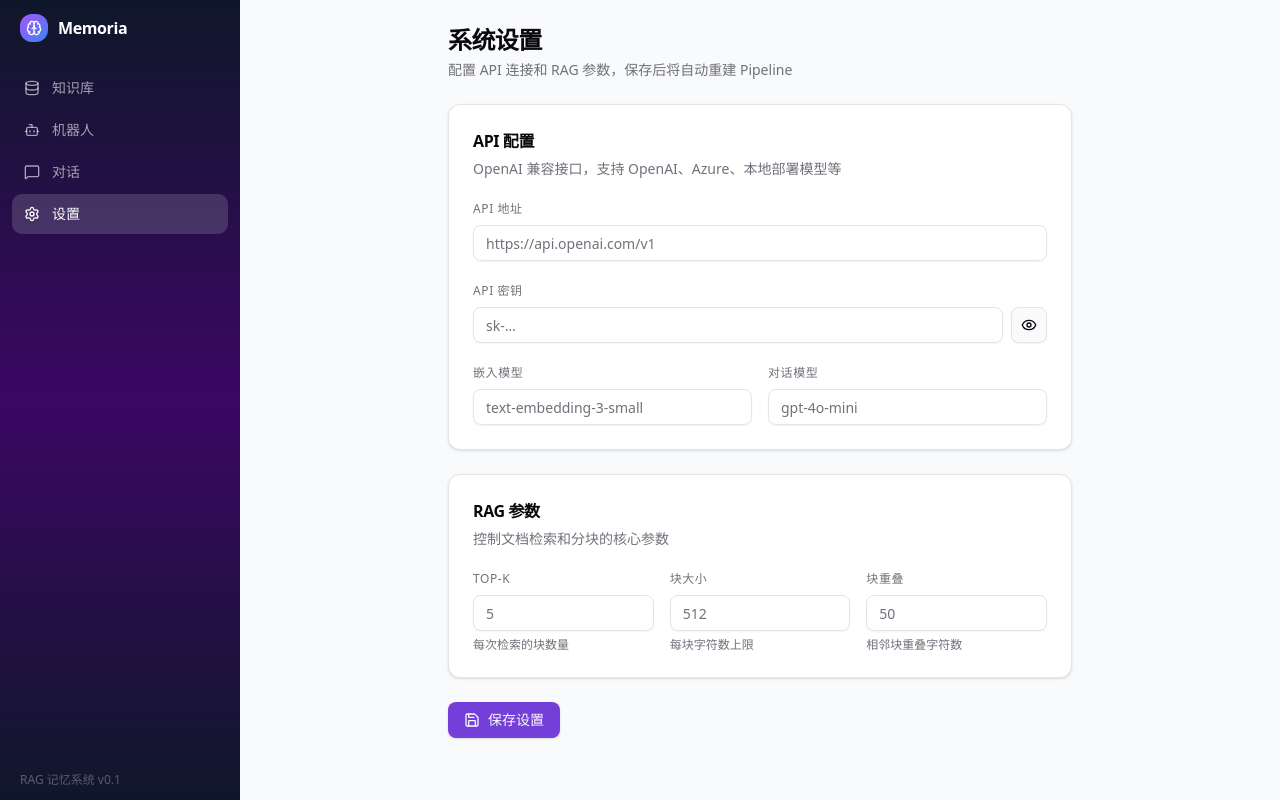
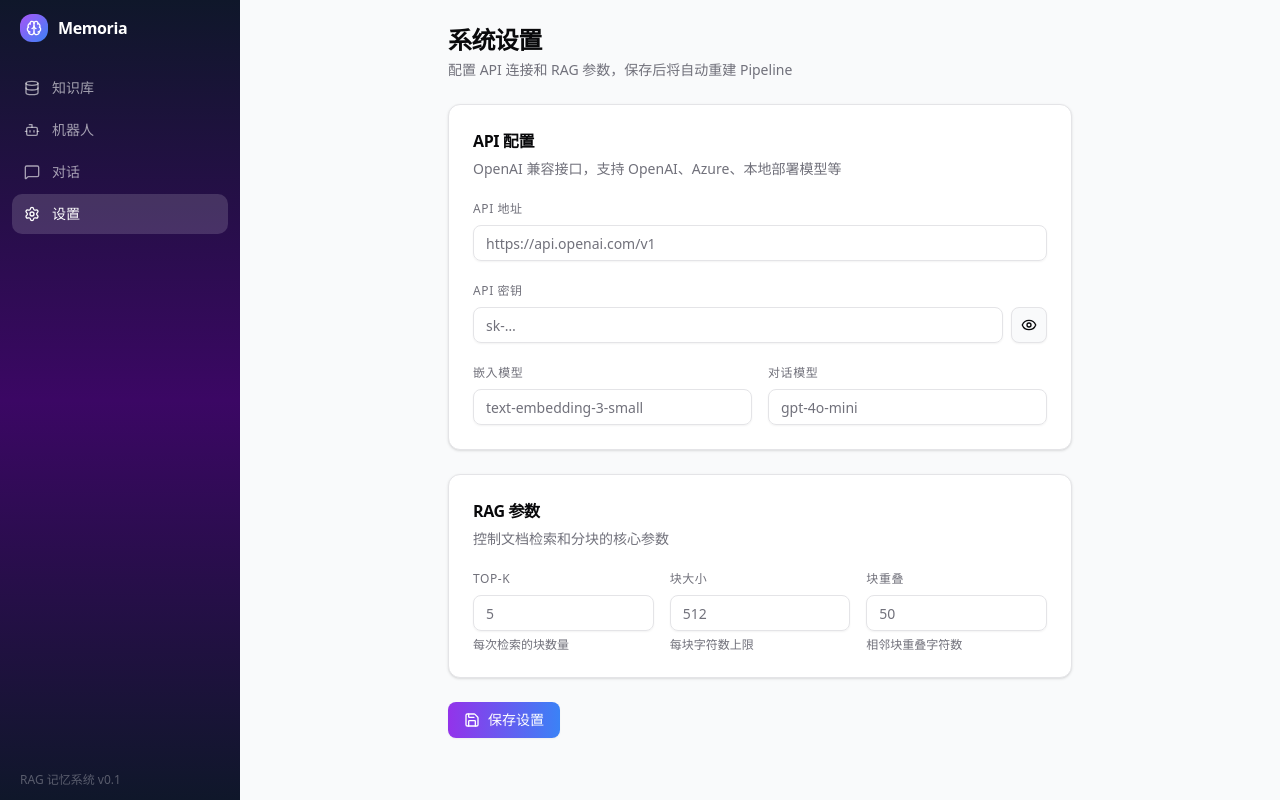
Before and after one commit to Kougami132/memoria, a React (Vite) app in the folder web/: page /settings in a window 1280 px wide. Built offline with nearby package versions, Linux system fonts and the light colour scheme; no server answers.

Commit message:
feat(ui): 设置页面 — 渐变保存按钮、已保存绿色渐变、CardTitle 字重加强

```diff
--- a/web/src/pages/Settings.tsx
+++ b/web/src/pages/Settings.tsx
@@ -51,7 +51,7 @@ export default function Settings() {
 
       <Card>
         <CardHeader className="pb-4">
-          <CardTitle className="text-base">API 配置</CardTitle>
+          <CardTitle className="text-base font-semibold text-foreground">API 配置</CardTitle>
           <CardDescription>OpenAI 兼容接口，支持 OpenAI、Azure、本地部署模型等</CardDescription>
         </CardHeader>
         <CardContent className="space-y-4">
@@ -106,7 +106,7 @@ export default function Settings() {
 
       <Card>
         <CardHeader className="pb-4">
-          <CardTitle className="text-base">RAG 参数</CardTitle>
+          <CardTitle className="text-base font-semibold text-foreground">RAG 参数</CardTitle>
           <CardDescription>控制文档检索和分块的核心参数</CardDescription>
         </CardHeader>
         <CardContent>
@@ -147,9 +147,10 @@ export default function Settings() {
 
       <div className="flex items-center gap-3">
         <Button
+          variant="gradient"
           onClick={() => update.mutate()}
           disabled={update.isPending}
-          className="gap-2"
+          className={`gap-2 ${saved ? 'from-green-500 to-emerald-400' : ''}`}
         >
           {saved ? <Check className="h-4 w-4" /> : <Save className="h-4 w-4" />}
           {update.isPending ? '保存中…' : saved ? '已保存' : '保存设置'}
```
